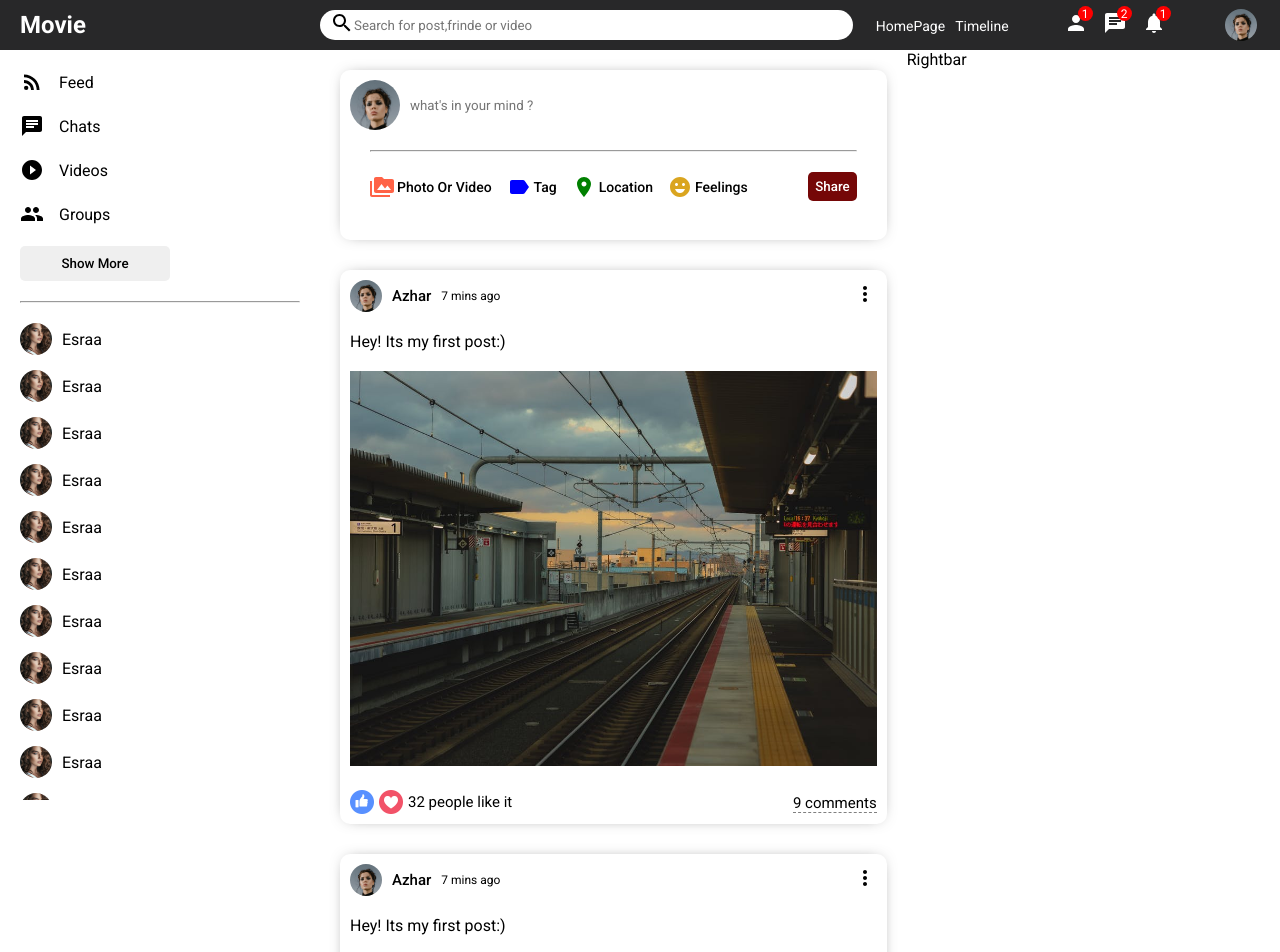
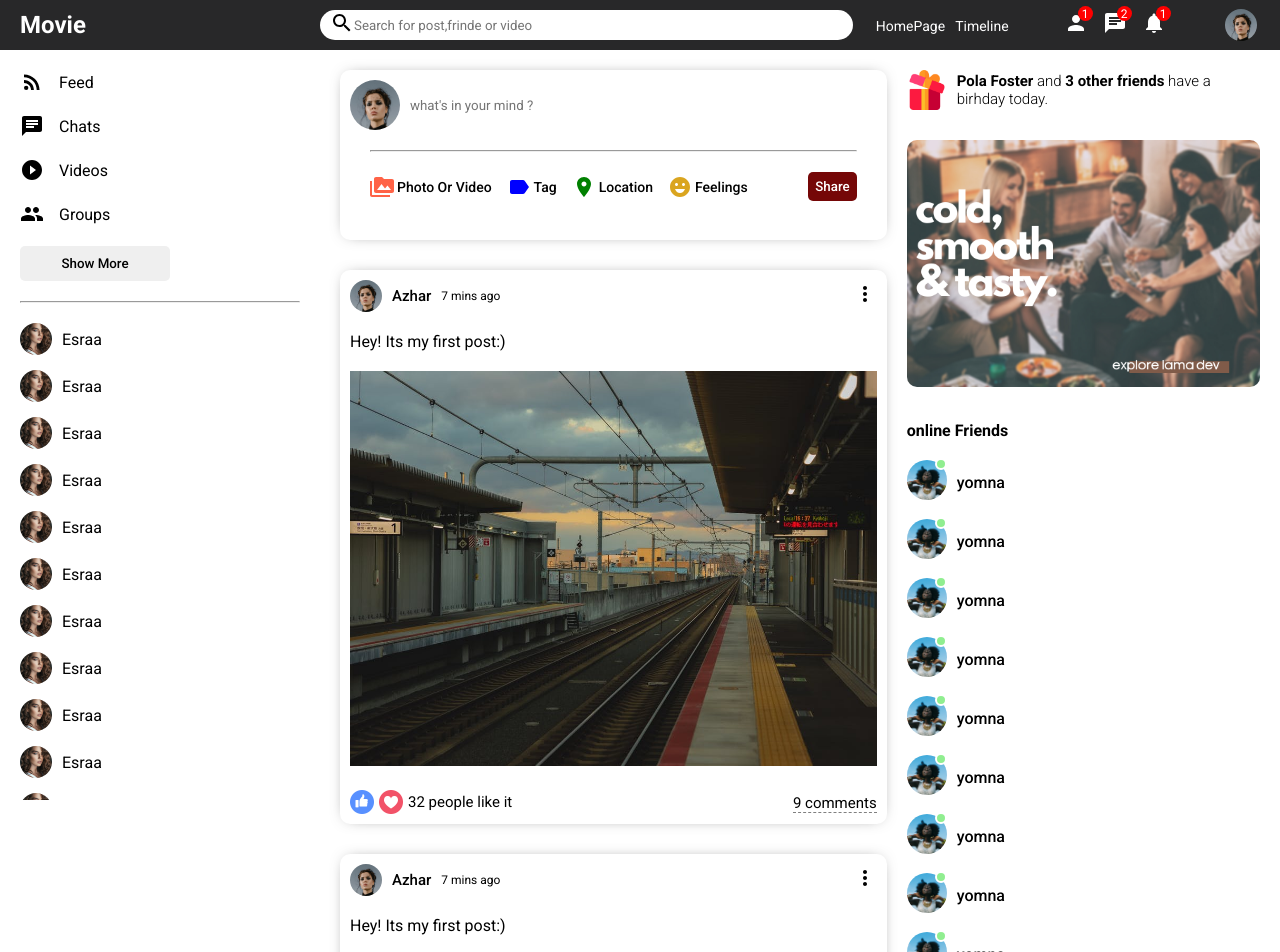
Before and after one commit to youssefwt/Movie-Mania, a React (Create React App) app: page /newsfeed in a window 1280 px wide. Shown: the top 952 px of the page. Built offline with nearby package versions, Linux system fonts and the light colour scheme.

Commit message:
finshed from Rightbar component

```diff
--- a/src/components/rightbar/Rightbar.css
+++ b/src/components/rightbar/Rightbar.css
@@ -1,3 +1,73 @@
 .rightbar {
-    flex: 3.5;
-  }
+  flex: 3.5;
+}
+
+.rightbarWrapper {
+  padding: 20px 20px 0 0;
+}
+
+.birthdayContainer {
+  display: flex;
+  align-items: center;
+}
+
+.birthdayImg {
+  width: 40px;
+  height: 40px;
+  margin-right: 10px;
+}
+
+.birthdayText {
+  font-weight: 300;
+  font-size: 15px;
+}
+
+.rightbarAd {
+  width: 100%;
+  border-radius: 10px;
+  margin: 30px 0;
+}
+
+
+.rightbarTitle{
+  margin-bottom: 20px;
+}
+
+.rightbarFriendList {
+padding: 0;
+margin: 0;
+list-style: none;
+}
+
+.rightbarFriend{
+display: flex;
+align-items: center;
+margin-bottom: 15px;
+}
+.rightbarProfileImgContainer{
+  margin-right: 10px;
+  position: relative;
+}
+
+.rightbarProfileImg{
+  width: 40px;
+  height: 40px;
+  border-radius: 50%;
+  object-fit: cover;
+}
+
+.rightbarOnline{
+  width: 12px;
+  height: 12px;
+  border-radius: 50%;
+  background-color: lightgreen;
+  position: absolute;
+  top:-2px;
+  right: 0px;
+
+  border: 2px solid white;
+}
+
+.rightbarUsername{
+  font-weight: 500;
+}
--- a/src/components/rightbar/Rightbar.jsx
+++ b/src/components/rightbar/Rightbar.jsx
@@ -1,5 +1,139 @@
 import "./Rightbar.css";
 
 export default function Rightbar() {
-  return <div className="rightbar">Rightbar</div>;
+  return (
+    <div className="rightbar">
+      <div className="rightbarWrapper">
+        <div className="birthdayContainer">
+          <img className="birthdayImg" src="assets/gift.png" alt="" />
+          <span className="birthdayText">
+            <b>Pola Foster</b> and <b>3 other friends</b> have a birhday today.
+          </span>
+        </div>
+        <img className="rightbarAd" src="assets/ad.png" alt="" />
+        <h4 className="rightbarTitle">online Friends</h4>
+        <ul className="rightbarFriendList">
+          <li className="rightbarFriend">
+            <div className="rightbarProfileImgContainer">
+              <img
+                src="assets/person/3.jpeg"
+                alt=""
+                className="rightbarProfileImg"
+              />
+              <span className="rightbarOnline"></span>
+            </div>
+            <span className="rightbarUsername">yomna</span>
+          </li>
+
+          <li className="rightbarFriend">
+            <div className="rightbarProfileImgContainer">
+              <img
+                src="assets/person/3.jpeg"
+                alt=""
+                className="rightbarProfileImg"
+              />
+              <span className="rightbarOnline"></span>
+            </div>
+            <span className="rightbarUsername">yomna</span>
+          </li>
+
+          <li className="rightbarFriend">
+            <div className="rightbarProfileImgContainer">
+              <img
+                src="assets/person/3.jpeg"
+                alt=""
+                className="rightbarProfileImg"
+              />
+              <span className="rightbarOnline"></span>
+            </div>
+            <span className="rightbarUsername">yomna</span>
+          </li>
+
+          <li className="rightbarFriend">
+            <div className="rightbarProfileImgContainer">
+              <img
+                src="assets/person/3.jpeg"
+                alt=""
+                className="rightbarProfileImg"
+              />
+              <span className="rightbarOnline"></span>
+            </div>
+            <span className="rightbarUsername">yomna</span>
+          </li>
+
+          <li className="rightbarFriend">
+            <div className="rightbarProfileImgContainer">
+              <img
+                src="assets/person/3.jpeg"
+                alt=""
+                className="rightbarProfileImg"
+              />
+              <span className="rightbarOnline"></span>
+            </div>
+            <span className="rightbarUsername">yomna</span>
+          </li>
+
+          <li className="rightbarFriend">
+            <div className="rightbarProfileImgContainer">
+              <img
+                src="assets/person/3.jpeg"
+                alt=""
+                className="rightbarProfileImg"
+              />
+              <span className="rightbarOnline"></span>
+            </div>
+            <span className="rightbarUsername">yomna</span>
+          </li>
+
+          <li className="rightbarFriend">
+            <div className="rightbarProfileImgContainer">
+              <img
+                src="assets/person/3.jpeg"
+                alt=""
+                className="rightbarProfileImg"
+              />
+              <span className="rightbarOnline"></span>
+            </div>
+            <span className="rightbarUsername">yomna</span>
+          </li>
+
+          <li className="rightbarFriend">
+            <div className="rightbarProfileImgContainer">
+              <img
+                src="assets/person/3.jpeg"
+                alt=""
+                className="rightbarProfileImg"
+              />
+              <span className="rightbarOnline"></span>
+            </div>
+            <span className="rightbarUsername">yomna</span>
+          </li>
+
+          <li className="rightbarFriend">
+            <div className="rightbarProfileImgContainer">
+              <img
+                src="assets/person/3.jpeg"
+                alt=""
+                className="rightbarProfileImg"
+              />
+              <span className="rightbarOnline"></span>
+            </div>
+            <span className="rightbarUsername">yomna</span>
+          </li>
+
+          <li className="rightbarFriend">
+            <div className="rightbarProfileImgContainer">
+              <img
+                src="assets/person/3.jpeg"
+                alt=""
+                className="rightbarProfileImg"
+              />
+              <span className="rightbarOnline"></span>
+            </div>
+            <span className="rightbarUsername">yomna</span>
+          </li>
+        </ul>
+      </div>
+    </div>
+  );
 }
```
